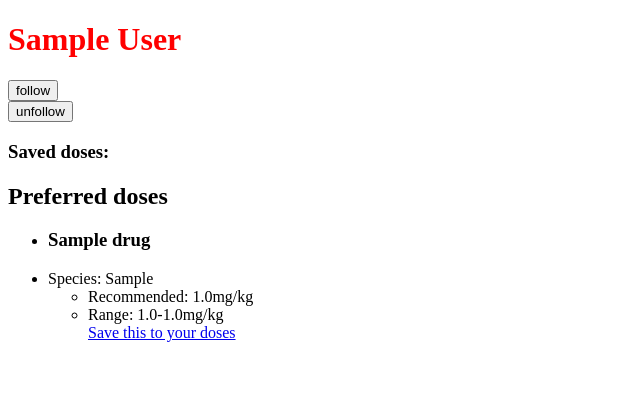
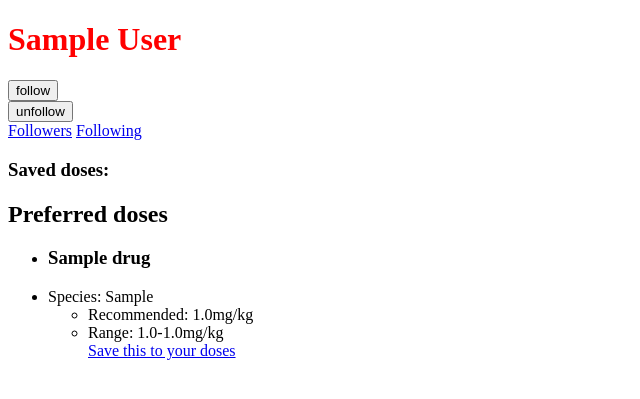
Before and after one commit to StaceyCarter/vet_calc, a Flask app: page /profile/1 in a window 1280 px wide. Shown: the top 399 px of the page, without its empty margins (0-640 px from the left). Run offline with Flask 2, Linux system fonts and the light colour scheme; tables that the repository leaves empty hold one stand-in row (values such as "Sample post").

Commit message:
Can see who each user is following and is followed by

```diff
--- a/model.py
+++ b/model.py
@@ -39,7 +39,7 @@
     followed = db.relationship('User', secondary=followers,
                                primaryjoin=(followers.c.follower_id == id),
                                secondaryjoin=(followers.c.followed_id == id),
-                               backref=db.backref('follower', lazy='joined'),
+                               backref=db.backref('followers', lazy='dynamic'),
                                lazy='dynamic')
 
     def follow(self, user):
--- a/server.py
+++ b/server.py
@@ -409,7 +409,27 @@
 
     return redirect(f"/profile/{user_id}")
 
+@app.route('/profile/following/<user_id>')
+def see_followers(user_id):
 
+    user = User.query.get(user_id)
+
+    following = user.followed.all()
+
+    return render_template("following.html",
+                           following = following,
+                           user = user)
+
+@app.route('/profile/followers/<user_id>')
+def see_following(user_id):
+
+    user = User.query.get(user_id)
+
+    followers = user.followers.all()
+
+    return render_template("followers.html",
+                           followers = followers,
+                           user = user)
 
 
 if __name__ == "__main__":
--- a/templates/other_user.html
+++ b/templates/other_user.html
@@ -8,6 +8,9 @@
 <input type="submit" value="follow"></form>
 <form action="/unfollow/{{ user.id }}" method="POST">
 <input type="submit" value="unfollow"></form>
+
+<a href="followers/{{ user.id }}">Followers</a>
+<a href="following/{{ user.id }}">Following</a>
 
 <h3>Saved doses: </h3>
 
--- a/templates/profile.html
+++ b/templates/profile.html
@@ -10,6 +10,7 @@
     </ul>
   {% endif %}
 {% endwith %}
+
 
 
 {% block content %}
```
Also changed, not shown: templates/followers.html (added, +14 -0 lines), templates/following.html (added, +14 -0 lines).
